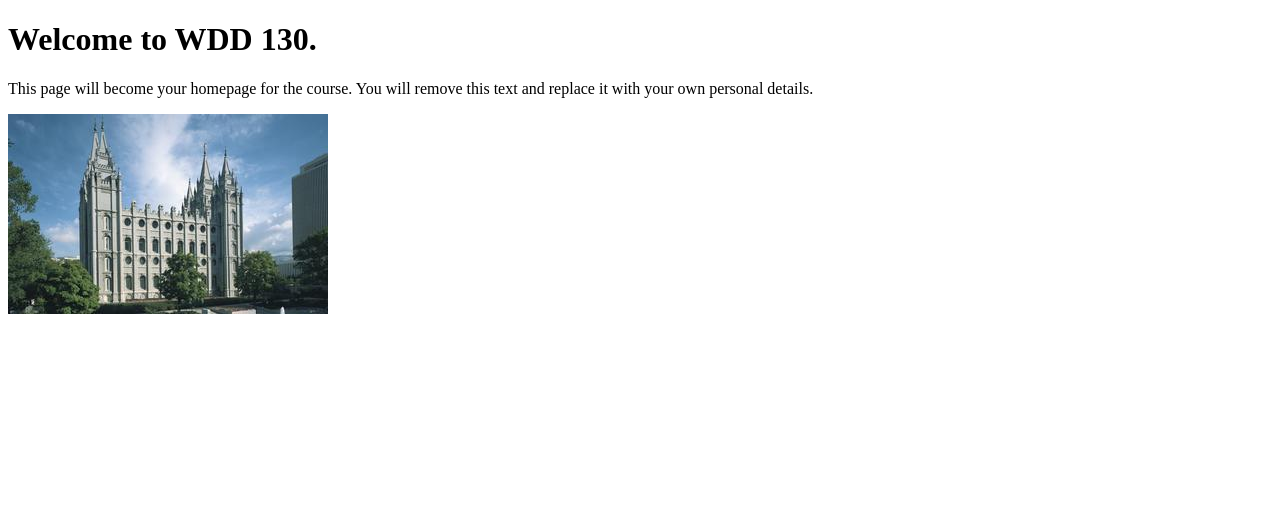
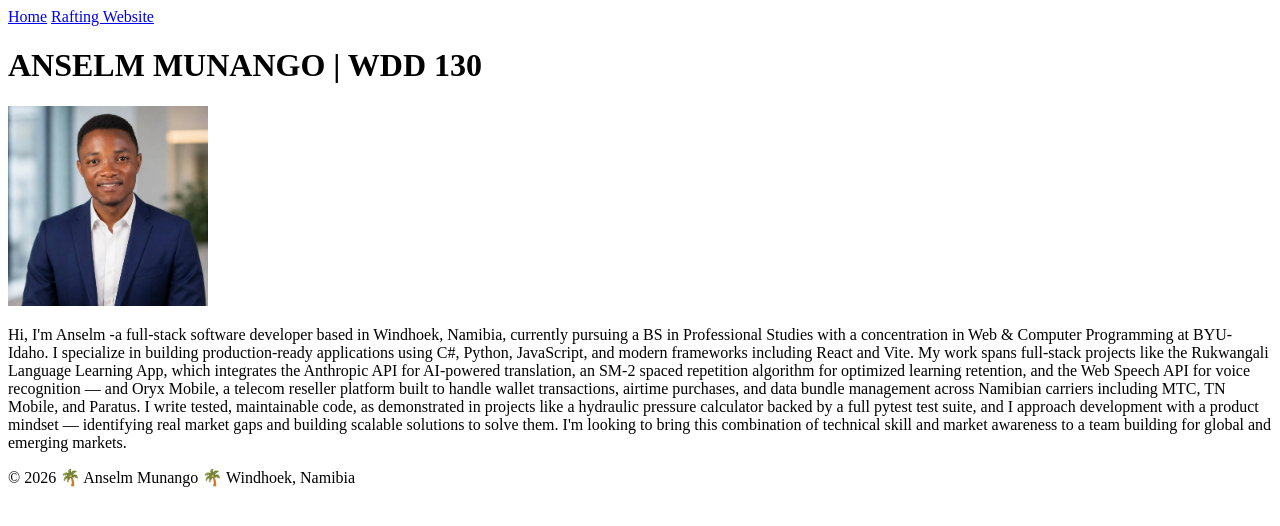
Before and after one commit to f-anselm88/wdd130, a plain HTML site: page index.html in a window 1280 px wide. Drawn offline with Linux system fonts and the light colour scheme.

Commit message:
added profile picture

```diff
--- a/index.html
+++ b/index.html
@@ -1,14 +1,50 @@
 <!DOCTYPE html>
-<html lang="en">
+<html lang="en-US">
+
 <head>
     <meta charset="UTF-8">
     <meta name="viewport" content="width=device-width, initial-scale=1.0">
-    <title>WDD 130 | Personal Homepage</title>
+    <title>ANSELM MUNANGO | WDD 130</title>
 </head>
+
 <body>
-    <h1>Welcome to WDD 130.</h1>
-    <p>This page will become your homepage for the course. You will remove this text and replace it with your own personal details.</p>
+    <header>
+        <nav>
+            <a href="#">Home</a>
+            <a href="wwr/">Rafting Website</a>
+        </nav>
+    </header>
+    <main>
+        <h1>ANSELM MUNANGO | WDD 130</h1>
+        <img src="images/profile.jpg" alt="Hi, my name is Anselm Munango" width="200">
+        </p>Hi, I'm Anselm -a full-stack software developer based in Windhoek, Namibia, currently
+        pursuing
+        a BS in Professional Studies with a concentration in Web & Computer Programming at
+        BYU-Idaho. I
+        specialize in building production-ready applications using C#, Python, JavaScript, and
+        modern
+        frameworks including React and Vite. My work spans full-stack projects like the Rukwangali
+        Language
+        Learning App, which integrates the Anthropic API for AI-powered translation, an SM-2 spaced
+        repetition algorithm for optimized learning retention, and the Web Speech API for voice
+        recognition
+        — and Oryx Mobile, a telecom reseller platform built to handle wallet transactions, airtime
+        purchases, and data bundle management across Namibian carriers including MTC, TN Mobile, and
+        Paratus. I write tested, maintainable code, as demonstrated in projects like a hydraulic
+        pressure
+        calculator backed by a full pytest test suite, and I approach development with a product
+        mindset —
+        identifying real market gaps and building scalable solutions to solve them. I'm looking to
+        bring
+        this combination of technical skill and market awareness to a team building for global and
+        emerging
+        markets.
+        </p>
+    </main>
+    <footer>
+        <p>&copy; 2026 🌴 Anselm Munango 🌴 Windhoek, Namibia</p>
+    </footer>
 
-    <img src="images/salt-lake-temple.jpg" alt="The Salt Lake Temple.">
 </body>
+
 </html>
```
Also changed, not shown: images/profile.jpg (added).
